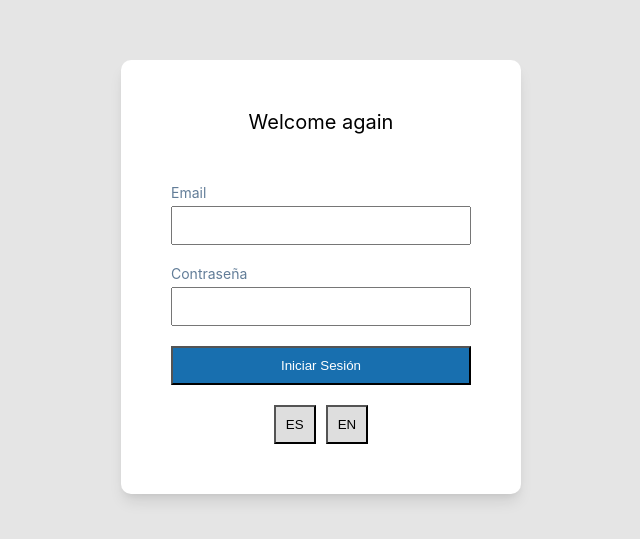
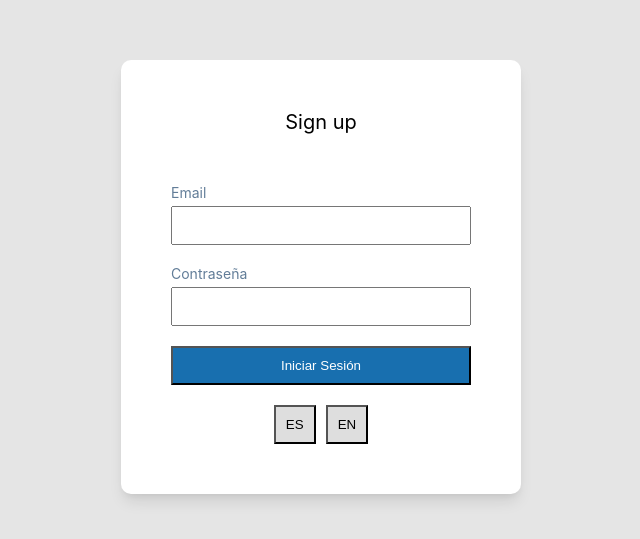
Before and after one commit to xavi-tristancho/curso-react-para-principiantes, a React (Create React App) app: page /register in a window 1280 px wide. Shown: the part 123-662 px from the top of the page, without its empty margins (319-959 px from the left). Built offline with nearby package versions, Linux system fonts and the light colour scheme.

Commit message:
Añadido react router

```diff
--- a/package.json
+++ b/package.json
@@ -11,6 +11,7 @@
     "react": "^16.13.1",
     "react-dom": "^16.13.1",
     "react-i18next": "^11.4.0",
+    "react-router-dom": "^5.2.0",
     "react-scripts": "3.4.1",
     "styled-components": "^5.1.0"
   },
--- a/src/apps/App.js
+++ b/src/apps/App.js
@@ -1,9 +1,16 @@
 import React, { useState } from "react";
+import {
+  BrowserRouter as Router,
+  Route,
+  Switch,
+  Redirect,
+} from "react-router-dom";
 import Login from "../pages/Login";
+import Register from "../pages/Register";
 
 const initState = () => {
   try {
-    return JSON.parse(localStorage.getItem("isLoggedIn")) ;
+    return JSON.parse(localStorage.getItem("isLoggedIn"));
   } catch (e) {
     return false;
   }
@@ -20,7 +27,18 @@ const App = () => {
   return isLoggedIn ? (
     <p>Has iniciado sesión</p>
   ) : (
-    <Login login={login}></Login>
+    <Router>
+      <Switch>
+        <Route path="/" exact>
+          <Login login={login}></Login>
+        </Route>
+        <Route path="/register">
+          <Register login={login}></Register>
+        </Route>
+
+        <Redirect to="/"></Redirect>
+      </Switch>
+    </Router>
   );
 };
 
--- a/src/languages/en.json
+++ b/src/languages/en.json
@@ -1 +1,6 @@
-{ "translation": { "login": { "title": "Welcome again" } } }
+{
+  "translation": {
+    "login": { "title": "Welcome again" },
+    "register": { "title": "Sign up" }
+  }
+}
--- a/src/languages/es.json
+++ b/src/languages/es.json
@@ -1 +1,6 @@
-{ "translation": { "login": { "title": "Bienvenido/a de nuevo" } } }
+{
+  "translation": {
+    "login": { "title": "Bienvenido/a de nuevo" },
+    "register": { "title": "Regístrate" }
+  }
+}
--- /dev/null
+++ b/src/pages/Register.js
@@ -0,0 +1,125 @@
+import React, { useState } from "react";
+import request from "../utils/request";
+import styled from "styled-components";
+import { withTranslation } from "react-i18next";
+
+const Container = styled.div`
+  display: flex;
+  justify-content: center;
+  align-items: center;
+  height: 100vh;
+`;
+
+const Box = styled.div`
+  display: flex;
+  flex-direction: column;
+  min-width: 300px;
+  padding: 50px;
+  border-radius: 10px;
+  background-color: white;
+  box-shadow: 0 10px 15px -3px rgba(0, 0, 0, 0.1),
+    0 4px 6px -2px rgba(0, 0, 0, 0.05) !important;
+`;
+
+const Input = styled.input`
+  margin-bottom: 20px;
+  padding: 10px;
+`;
+
+const Label = styled.label`
+  color: #627d98;
+  font-size: 14px;
+  margin-bottom: 5px;
+`;
+
+const Button = styled.button`
+  padding: 10px;
+  cursor: pointer;
+  color: white;
+  background-color: #186faf;
+
+  &:hover {
+    background-color: #2680c2;
+  }
+`;
+
+const Login = ({ t, i18n, login }) => {
+  const [credentials, setCredentials] = useState({
+    email: "",
+    password: "",
+  });
+
+  const onSubmit = (e) => {
+    e.preventDefault();
+
+    console.log("Submit");
+
+    console.log(credentials);
+
+    request("ApplicationUsers/login", {
+      method: "POST",
+      body: JSON.stringify(credentials),
+    })
+      .then((res) => login())
+      .catch((err) => console.error(err));
+  };
+
+  const changeLanguage = (language) => i18n.changeLanguage(language);
+
+  return (
+    <Container>
+      <Box as="form" className="box" onSubmit={onSubmit}>
+        <span style={{ textAlign: "center", marginBottom: 50, fontSize: 20 }}>
+          {t("register.title")}
+        </span>
+        <Label htmlFor="email">Email</Label>
+        <Input
+          type="email"
+          name="email"
+          id="email"
+          onChange={(e) =>
+            setCredentials({ ...credentials, email: e.target.value })
+          }
+          value={credentials.email}
+        ></Input>
+        <Label htmlFor="password">Contraseña</Label>
+        <Input
+          type="password"
+          name="password"
+          id="password"
+          onChange={(e) =>
+            setCredentials({ ...credentials, password: e.target.value })
+          }
+          value={credentials.password}
+        ></Input>
+
+        <Button type="submit">Iniciar Sesión</Button>
+
+        <div
+          style={{ display: "flex", justifyContent: "center", marginTop: 20 }}
+        >
+          <Button
+            style={{
+              backgroundColor: "#DEDEDE",
+              color: "black",
+              marginRight: 10,
+            }}
+            onClick={() => changeLanguage("es")}
+            type="submit"
+          >
+            ES
+          </Button>
+          <Button
+            style={{ backgroundColor: "#DEDEDE", color: "black" }}
+            onClick={() => changeLanguage("en")}
+            type="submit"
+          >
+            EN
+          </Button>
+        </div>
+      </Box>
+    </Container>
+  );
+};
+
+export default withTranslation()(Login);
```
Also changed, not shown: 1 other file (tests, documents, lock files or other folders).
